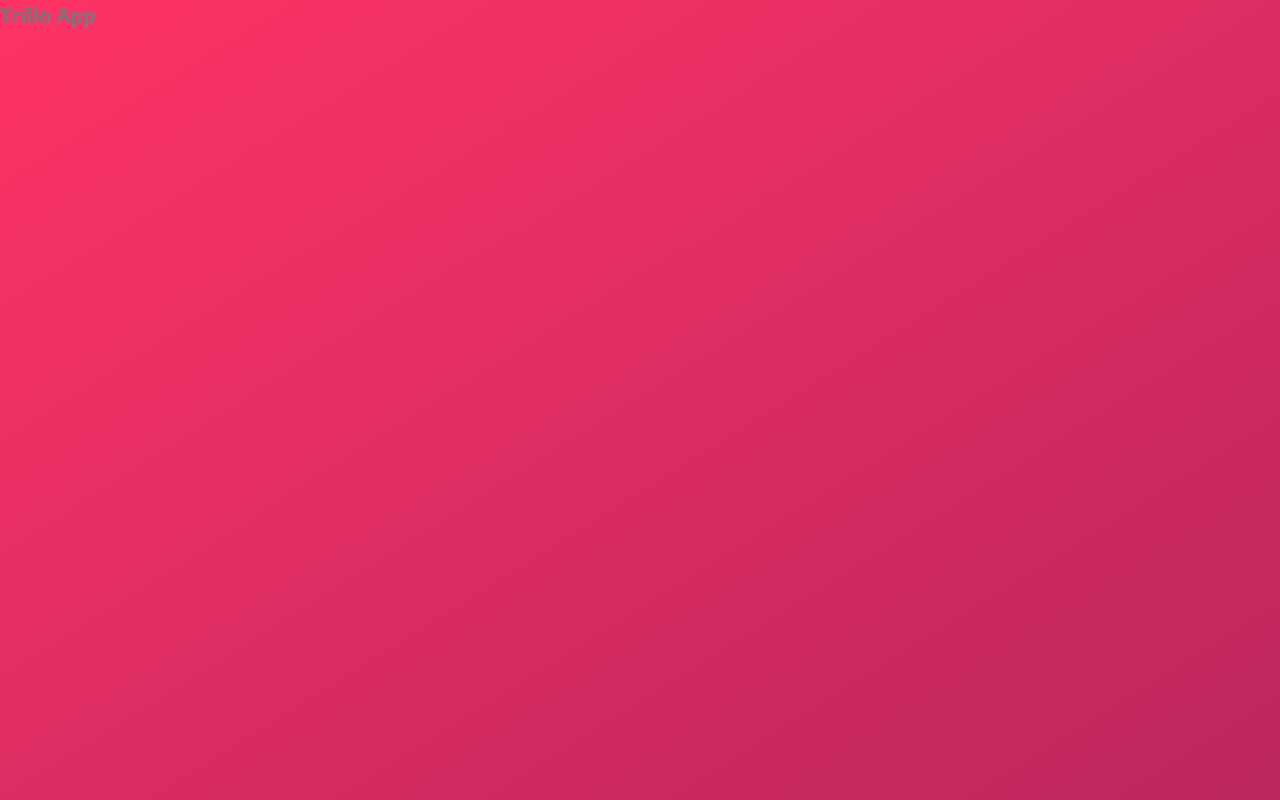
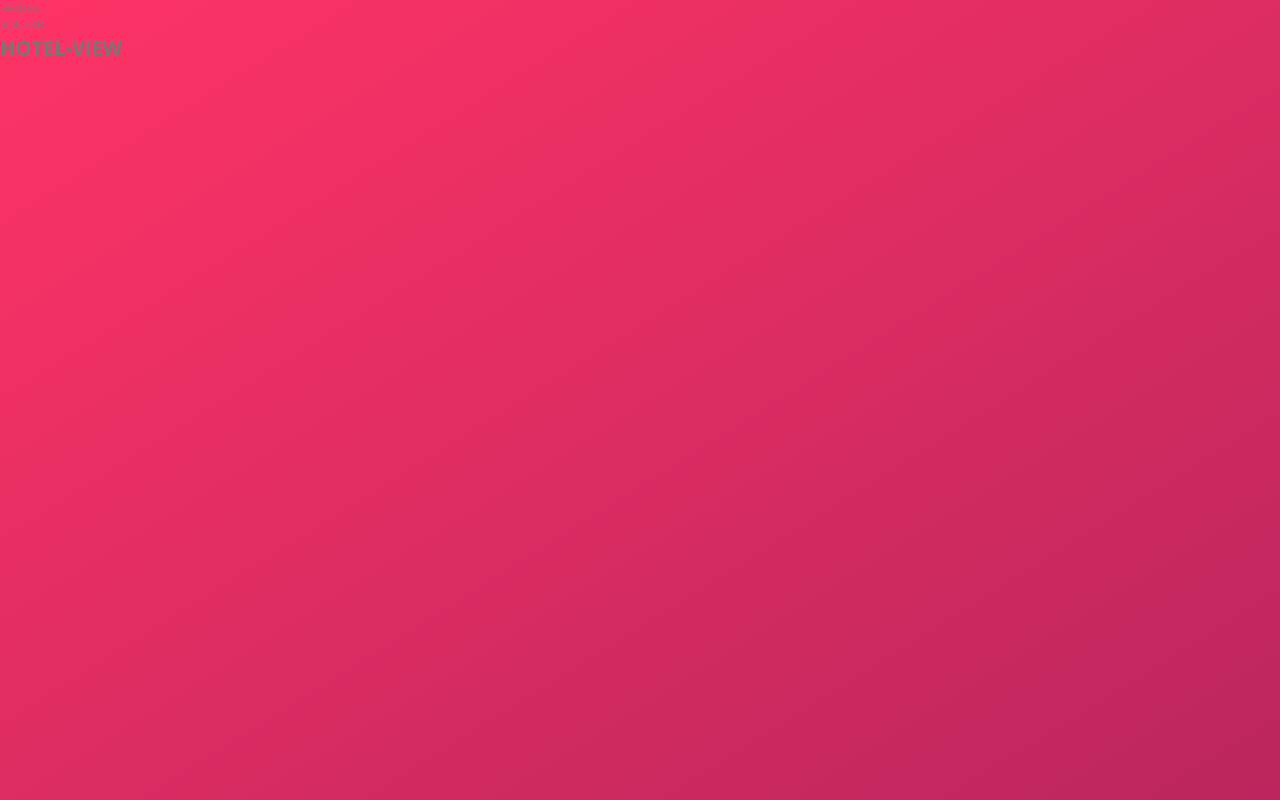
Before and after one commit to dario-piotrowicz/VueJS3-CSS_demo_Trillo_website_miniproject, a Vue app: page / in a window 1280 px wide. Built offline with nearby package versions, Linux system fonts and the light colour scheme.

Commit message:
initial template layout setup

```diff
--- a/src/App.vue
+++ b/src/App.vue
@@ -1,12 +1,16 @@
 <template>
-  <h1>Trillo App</h1>
+  <app-container></app-container>
 </template>
 
 <script>
 import "./assets/fonts/fonts.css";
+import AppContainer from "./components/AppContainer";
 
 export default {
-  name: "App"
+  name: "App",
+  components: {
+    "app-container": AppContainer
+  }
 };
 </script>
 
--- /dev/null
+++ b/src/components/AppContainer.vue
@@ -0,0 +1,21 @@
+<template>
+  <app-header></app-header>
+  <div class="content">
+    <nav-sidebar></nav-sidebar>
+    <hotel-view></hotel-view>
+  </div>
+</template>
+
+<script>
+import Header from "./Header";
+import NavSidebar from "./NavSidebar";
+import HotelView from "./HotelView";
+
+export default {
+  components: {
+    "app-header": Header,
+    "nav-sidebar": NavSidebar,
+    "hotel-view": HotelView
+  }
+};
+</script>
--- /dev/null
+++ b/src/components/Header.vue
@@ -0,0 +1,5 @@
+<template>
+  <header>
+    HEADER
+  </header>
+</template>
--- /dev/null
+++ b/src/components/HotelView.vue
@@ -0,0 +1,3 @@
+<template>
+  <h1>HOTEL-VIEW</h1>
+</template>
--- /dev/null
+++ b/src/components/NavSidebar.vue
@@ -0,0 +1,5 @@
+<template>
+  <nav>
+    SIDE-BAR
+  </nav>
+</template>
```
